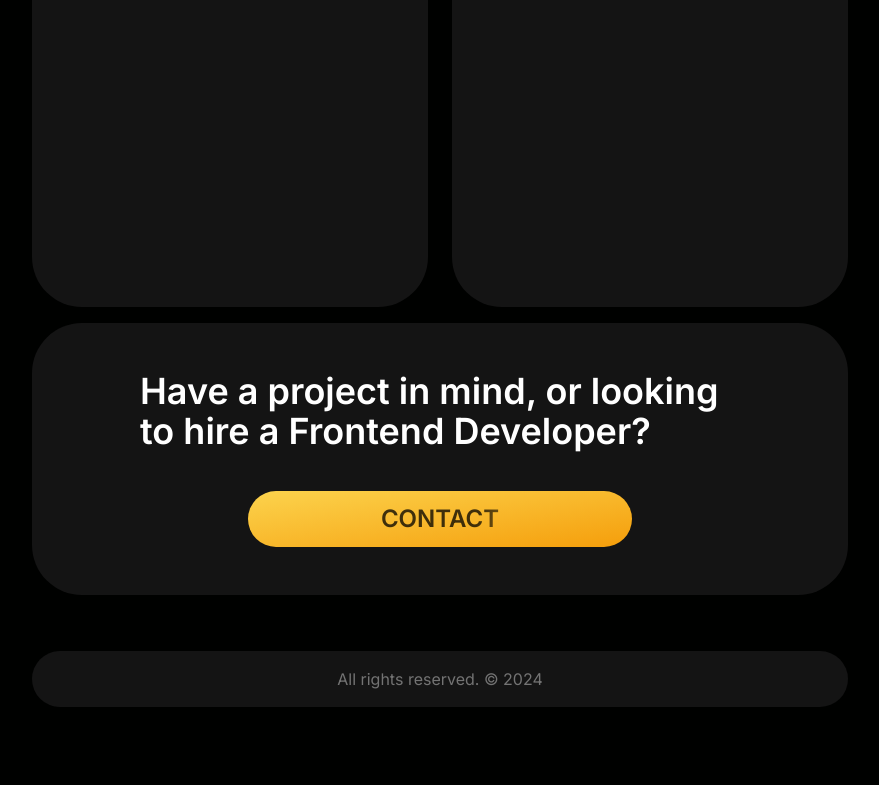
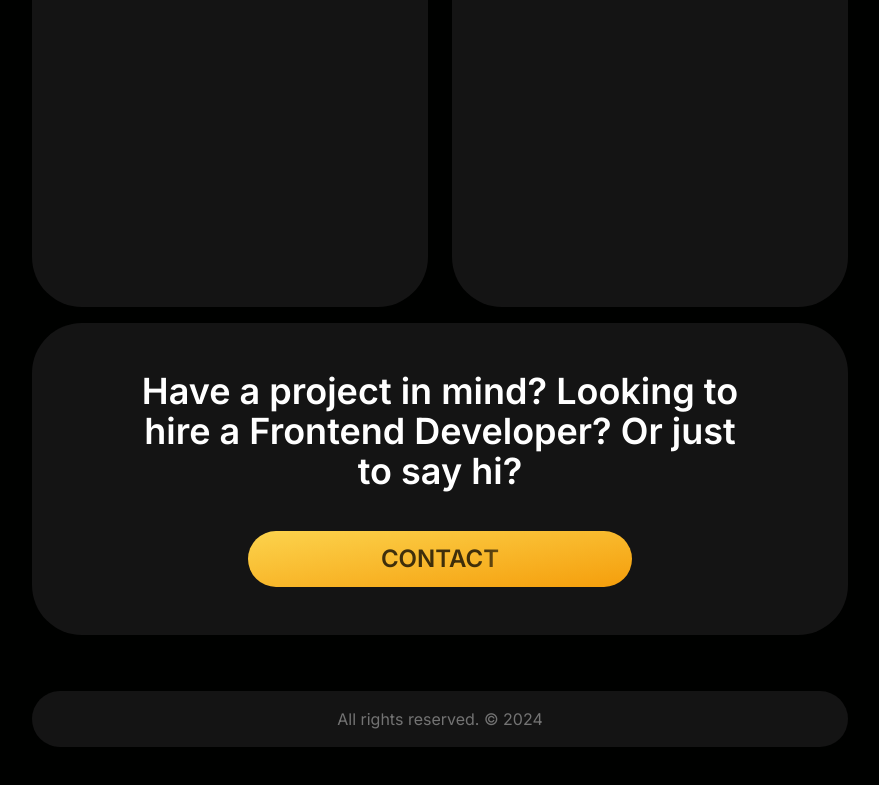
Before and after one commit to msiksnis/portfolio25-legendary-fiesta, a Next.js app: page / in a window 1280 px wide. Shown: the part 1373-2158 px from the top of the page, without its empty margins (200-1079 px from the left). Before the commit the page ends 2120 px from the top, so only its background shows below. Built offline with nearby package versions, Linux system fonts and the light colour scheme; what tailwindcss-motion would draw is missing.

Commit message:
small text changes in homepage

```diff
--- a/src/app/page.tsx
+++ b/src/app/page.tsx
@@ -122,8 +122,9 @@ export default function page() {
         <div id="contact" className="rounded-4xl w-full scroll-m-4 bg-card">
           <MagicCard className="rounded-4xl items-center justify-center px-16">
             <div className="mx-auto flex flex-col justify-center space-y-10 py-12">
-              <div className="w-[600px] text-balance text-4xl font-semibold text-white">
-                Have a project in mind, or looking to hire a Frontend Developer?
+              <div className="w-[600px] text-pretty text-center text-4xl font-semibold text-white">
+                Have a project in mind? Looking to hire a Frontend Developer? Or
+                just to say hi?
               </div>
               <ShinyButton className="mx-auto h-14 w-full max-w-96 rounded-full bg-gradient-to-br from-amber-300 to-amber-500 text-2xl font-semibold leading-6 text-primary">
                 Contact
```
